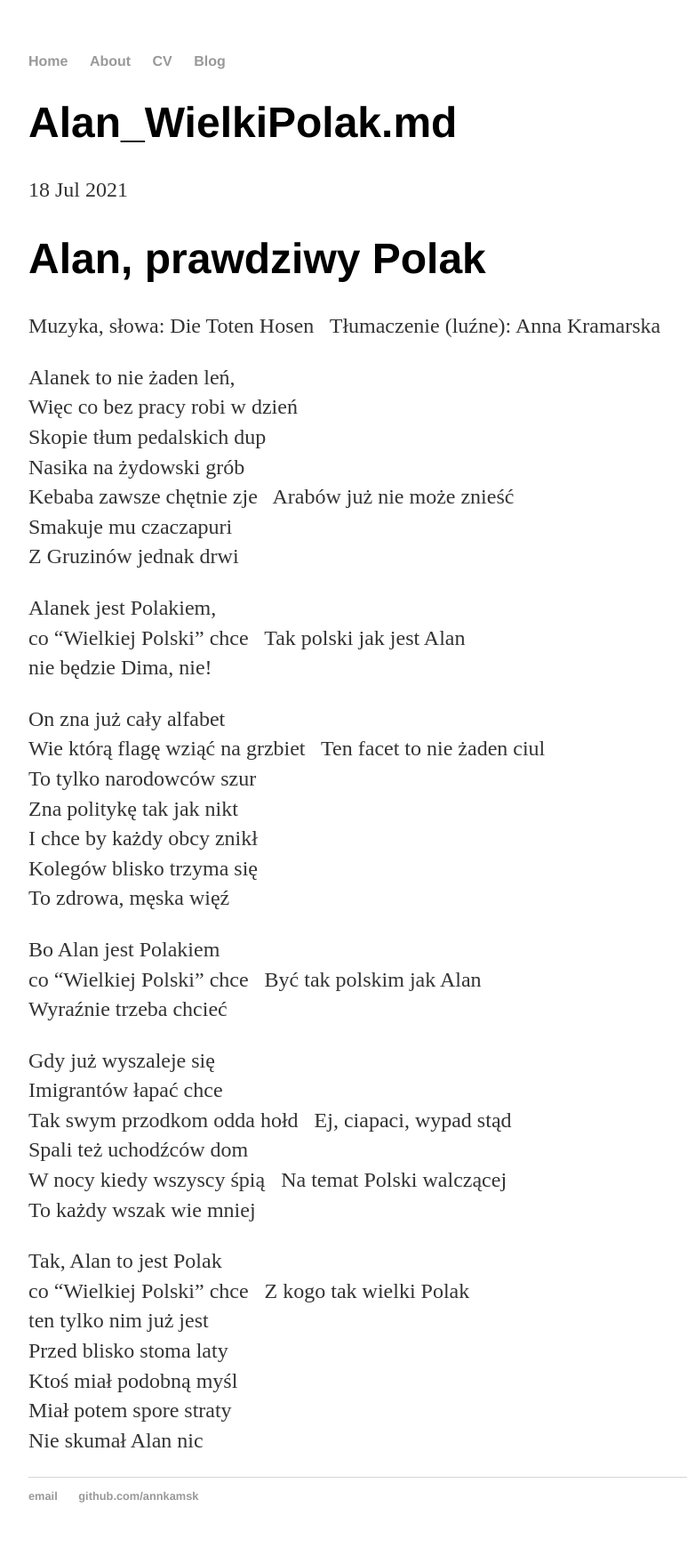
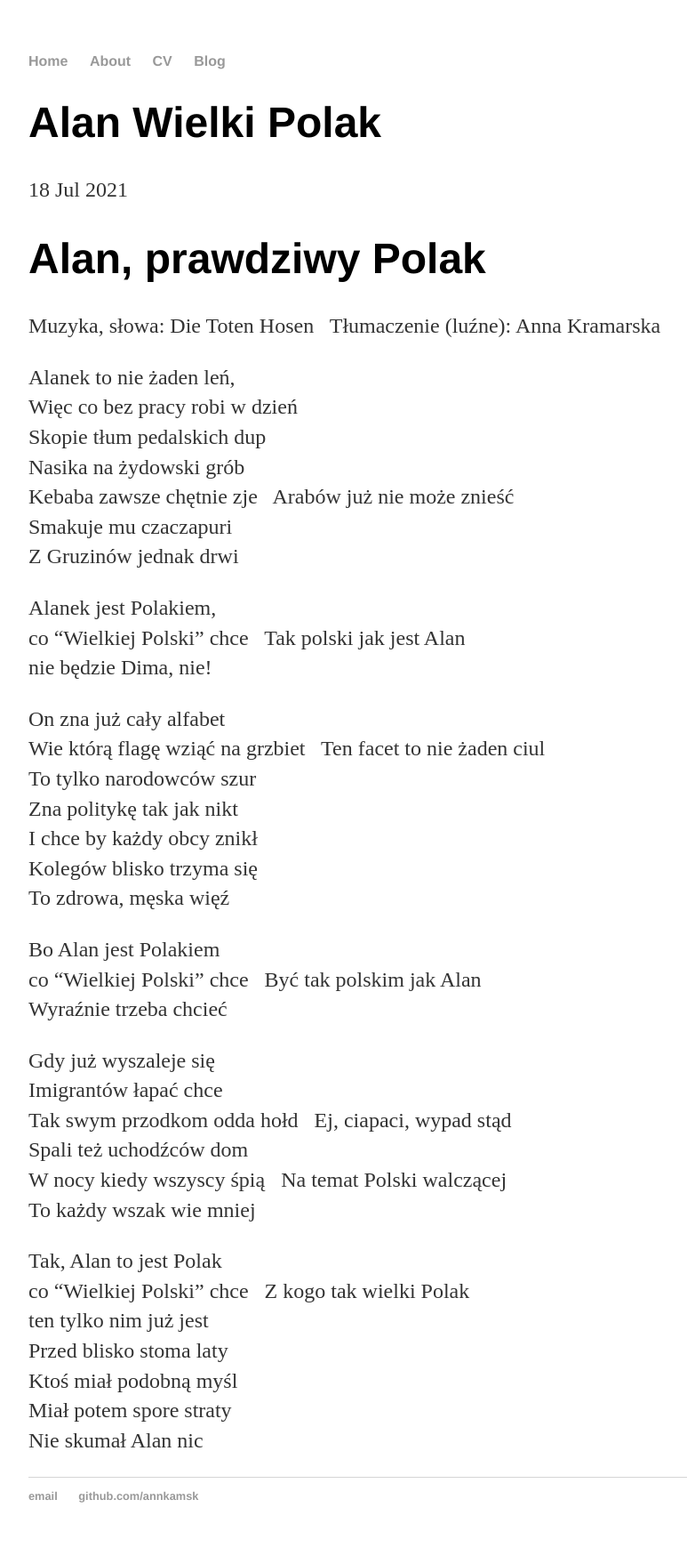
Before and after one commit to annkamsk/polishlyrics, a Jekyll site: the page built from _posts/2021-07-18-alan-wielki-polak.md, in a window 1280 px wide. Shown: the whole page at 89% size, without its empty margins (160-933 px from the left). Built offline with Jekyll 4.4.1, drawn with Linux system fonts in a browser that asks for light colours.

Commit message:
Update and rename 2021-07-18-Alan_WielkiPolak.md to 2021-07-18-alan-wielki-polak.md

```diff
--- a/_posts/2021-07-18-Alan_WielkiPolak.md
+++ b/_posts/2021-07-18-alan-wielki-polak.md
@@ -1,6 +1,6 @@
 ---
 layout: post
-title: Alan_WielkiPolak.md
+title: Alan Wielki Polak
 ---
 # Alan, prawdziwy Polak
 Muzyka, słowa: Die Toten Hosen
```
